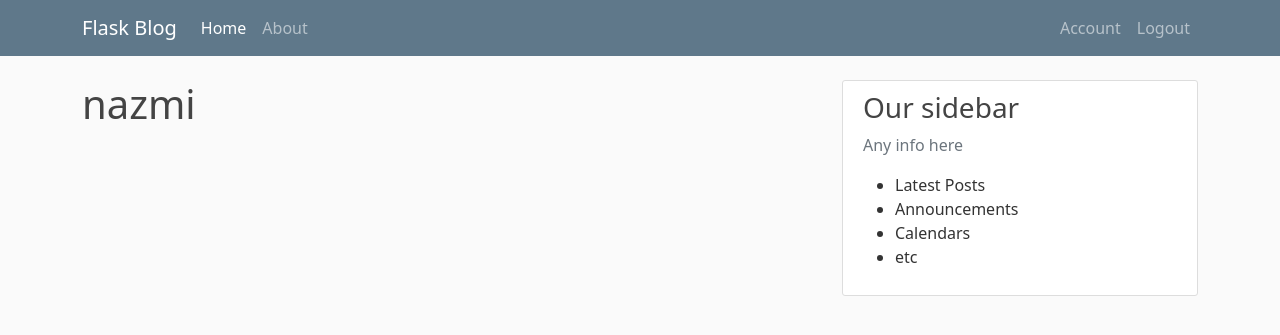
After one commit to nazmifeeroz/flask-learning, a Flask app: page /account in a window 1280 px wide. The commit adds this page. Shown: the top 335 px of the page. Run offline with Flask 2, Linux system fonts and the light colour scheme; a user stored in the database is signed in.

Commit message:
:sparkles: user authentication

```diff
--- /dev/null
+++ b/flaskblog/routes.py
@@ -0,0 +1,68 @@
+from flask import render_template, url_for, flash, redirect, request
+from flaskblog import app, db, bcrypt
+from flaskblog.forms import RegistrationForm, LoginForm
+from flaskblog.models import User, Post
+from flask_login import login_user, current_user, logout_user, login_required
+
+posts = [
+    {
+        'author': 'Nazmi Feeroz',
+        'title': 'Blog Post 1',
+        'content': 'First post content',
+        'date_posted': 'Nov 25 2021'
+    },
+    {
+        'author': 'Jane Doe',
+        'title': 'Blog Post 2',
+        'content': 'First post content',
+        'date_posted': 'Nov 21 2021'
+    }
+]
+
+@app.route("/")
+@app.route("/home")
+def home():
+    return render_template('home.html', posts=posts)
+
+@app.route("/about")
+def about():
+    return render_template('about.html', title='About')
+
+@app.route("/register", methods=['GET', 'POST'])
+def register():
+    if current_user.is_authenticated:
+        return redirect(url_for('home'))
+    form = RegistrationForm()
+    if form.validate_on_submit():
+        hashed_pw = bcrypt.generate_password_hash(form.password.data).decode('utf-8')
+        user = User(username=form.username.data, email=form.email.data, password=hashed_pw)
+        db.session.add(user)
+        db.session.commit()
+        flash('Your account has been created!',  'success')
+        return redirect(url_for('login'))
+    return render_template('register.html', title='Register', form=form)
+
+@app.route("/login", methods=['GET', 'POST'])
+def login():
+    if current_user.is_authenticated:
+        return redirect(url_for('home'))
+    form = LoginForm()
+    if form.validate_on_submit():
+        user = User.query.filter_by(email=form.email.data).first()
+        if user and bcrypt.check_password_hash(user.password, form.password.data):
+            login_user(user, remember=form.remember.data)
+            next_page = request.args.get('next')
+            return redirect(next_page) if next_page else redirect(url_for('home'))
+        else:
+            flash('Login Unsuccessful. Please check email and password', 'danger')
+    return render_template('login.html', title='Login', form=form)
+
+@app.route("/logout")
+def logout():
+    logout_user()
+    return redirect(url_for('home'))
+
+@app.route("/account")
+@login_required
+def account():
+    return render_template('account.html', title='Account')
--- /dev/null
+++ b/flaskblog/templates/account.html
@@ -0,0 +1,3 @@
+{% extends "layout.html" %} {% block content %}
+<h1>{{current_user.username}}</h1>
+{% endblock %}
--- a/templates/layout.html
+++ b/flaskblog/templates/layout.html
@@ -54,14 +54,15 @@
               <a class="nav-link" href="{{url_for('about')}}">About</a>
             </li>
           </ul>
-          <ul class="navbar-nav">
-            <li class="nav-item">
-              <a class="nav-link" href="{{url_for('login')}}">Login</a>
-            </li>
-            <li class="nav-item">
-              <a class="nav-link" href="{{url_for('register')}}">Register</a>
-            </li>
-          </ul>
+          <div class="navbar-nav">
+            {% if current_user.is_authenticated %}
+            <a class="nav-link" href="{{url_for('account')}}">Account</a>
+            <a class="nav-link" href="{{url_for('logout')}}">Logout</a>
+            {% else %}
+            <a class="nav-link" href="{{url_for('login')}}">Login</a>
+            <a class="nav-link" href="{{url_for('register')}}">Register</a>
+            {% endif %}
+          </div>
         </div>
       </div>
     </nav>
--- /dev/null
+++ b/run.py
@@ -0,0 +1,4 @@
+from flaskblog import app
+
+if __name__ == '__main__':
+    app.run(debug=True)
```
Also changed, not shown: flaskblog.py (deleted, +0 -51 lines), flaskblog/__init__.py (added, +15 -0 lines), flaskblog/forms.py (renamed from forms.py, +12 -1 lines), flaskblog/models.py (added, +28 -0 lines), flaskblog/site.db (added), flaskblog/static/main.css (renamed from static/main.css), flaskblog/templates/about.html (renamed from templates/about.html), flaskblog/templates/home.html (renamed from templates/home.html), flaskblog/templates/login.html (renamed from templates/login.html), flaskblog/templates/register.html (renamed from templates/register.html).
